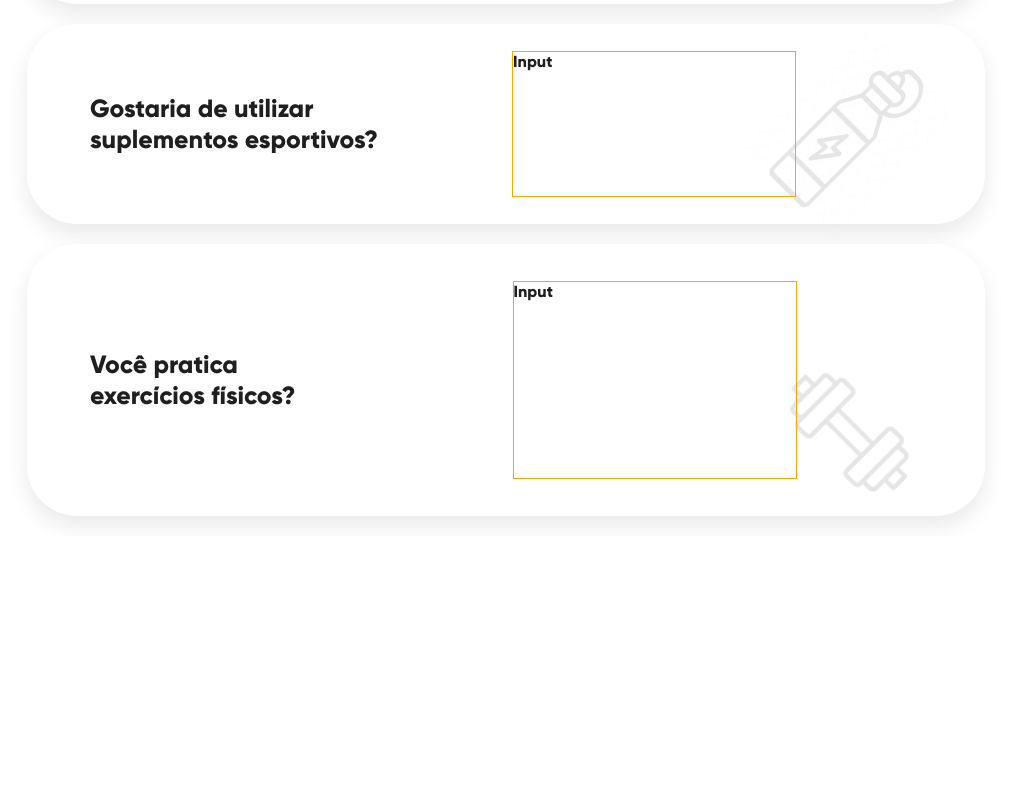
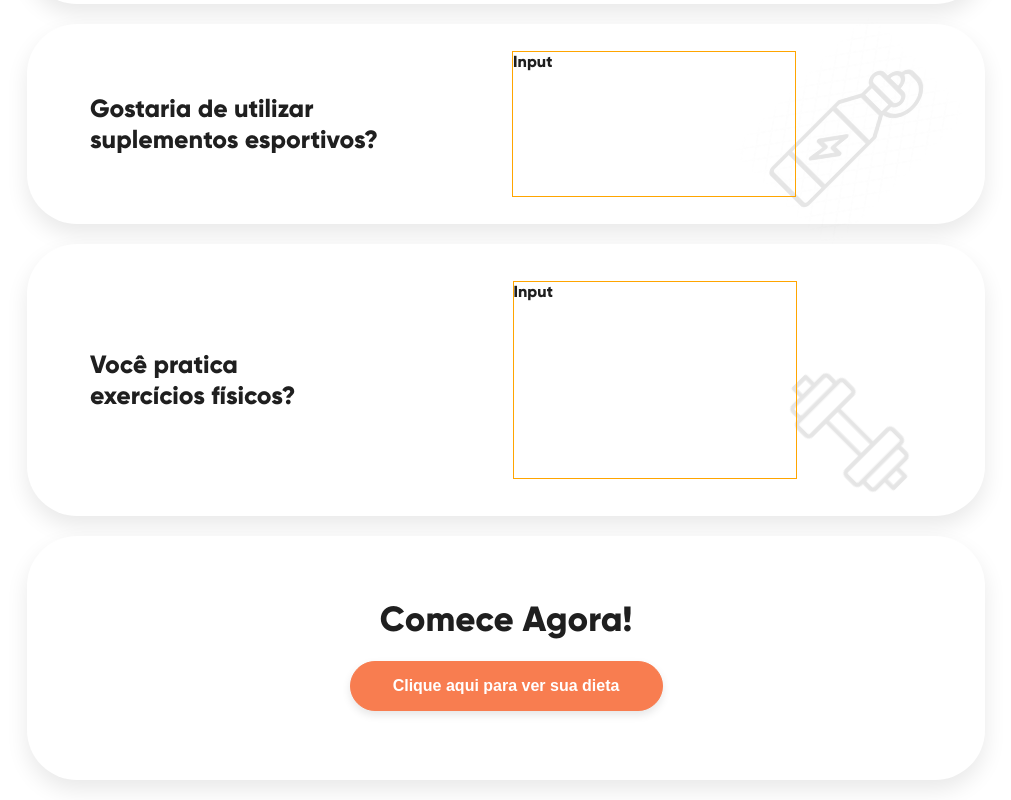
Before and after one commit to AugustoMagalhaes/cloudopss-desafio, a React (Create React App) app: page / in a window 1280 px wide. Shown: the part 2977-3777 px from the top of the page, without its empty margins (140-1151 px from the left). Before the commit the page ends 3513 px from the top, so only its background shows below. Built offline with nearby package versions, Linux system fonts and the light colour scheme.

Commit message:
feat: adiciona StartNow ao MainPage.

```diff
--- a/src/pages/MainPage.jsx
+++ b/src/pages/MainPage.jsx
@@ -9,6 +9,7 @@ import MainGoal from '../components/MainGoal/MainGoal';
 import MealsPerDay from '../components/MealsPerDay/MealsPerDay';
 import PersonalInfo from '../components/PersonalInfo/PersonalInfo';
 import Planning from '../components/Planning/Planning';
+import StartNow from '../components/StartNow/StartNow';
 import Suplements from '../components/Suplements/Suplements';
 import '../index.css';
 
@@ -26,6 +27,7 @@ export default function MainPage() {
       <DietInvestment />
       <Suplements />
       <ExerciseActivity />
+      <StartNow />
     </>
   );
 }
```
